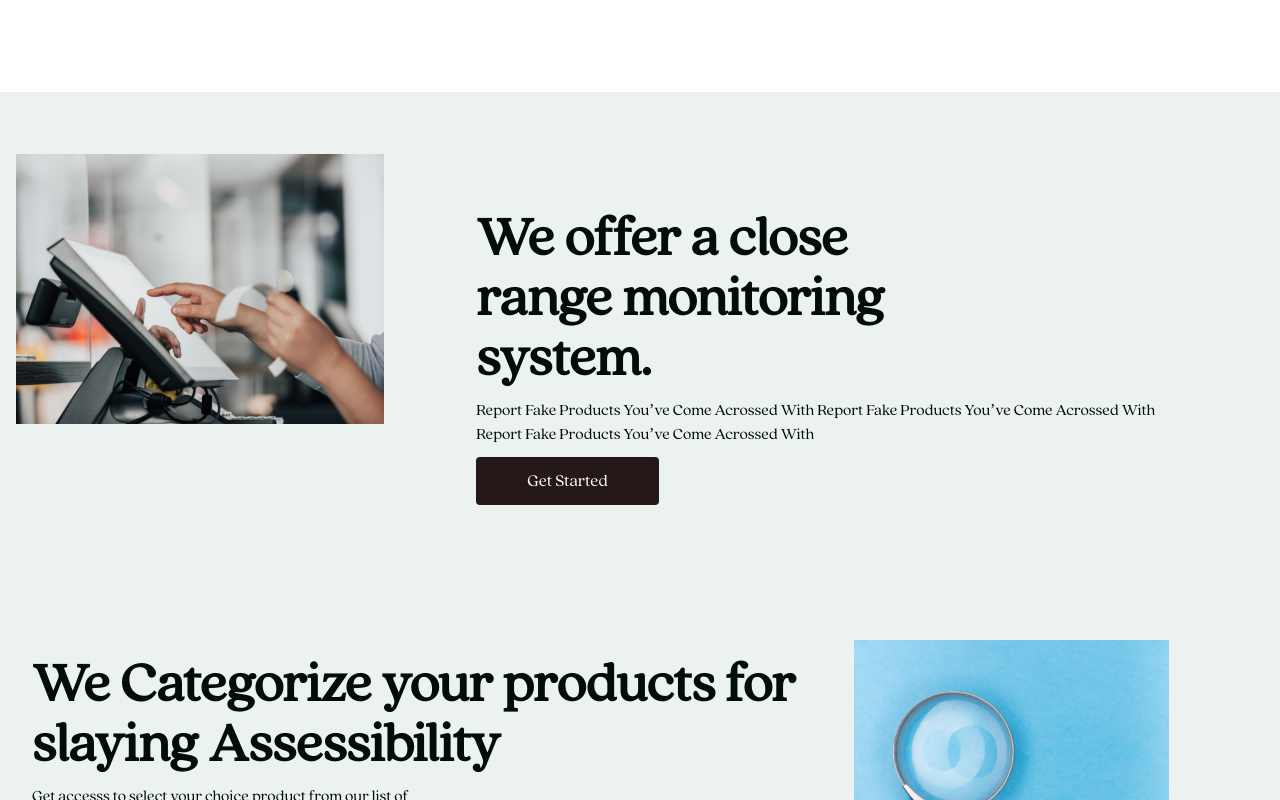
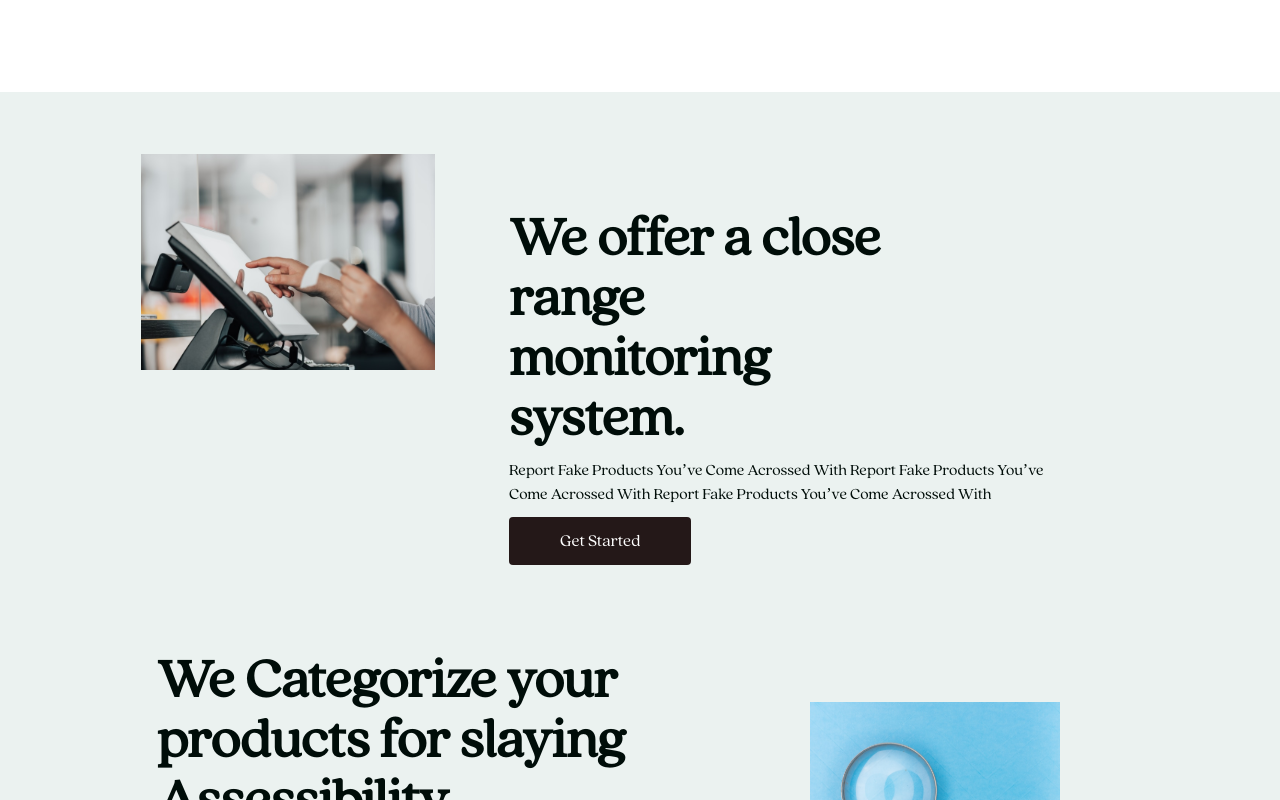
Before and after one commit to Verify-App-TUTN/VerifyProduct, a React (Create React App) app in the folder steps/: page / in a window 1280 px wide. Shown: the part 1220-2020 px from the top of the page. Built offline with nearby package versions, Linux system fonts and the light colour scheme.

Commit message:
done fixing issus

```diff
--- a/steps/src/components/Landing.jsx
+++ b/steps/src/components/Landing.jsx
@@ -91,8 +91,10 @@ const Landing = () => {
           </div>
         </div>
       </Section>
+      <Div>
         <Section>
-        <div className="colored-bg">
+          <div className="container">
+            <div>
               <div id="offers">
                 <div>
                   <img src={Image2} alt="" className="image-2" />
@@ -103,14 +105,14 @@ const Landing = () => {
                   </h1>
                   <p className="text">
                     Report Fake Products You’ve Come Acrossed With Report Fake
-                Products You’ve Come Acrossed With Report Fake Products You’ve
-                Come Acrossed With
+                    Products You’ve Come Acrossed With Report Fake Products
+                    You’ve Come Acrossed With
                   </p>
                   <button className="btn">Get Started</button>
                 </div>
               </div>
             </div>
-        <div className="colored-bg">
+            <div>
               <div id="category">
                 <div className="left">
                   <p className="heading">
@@ -127,13 +129,19 @@ const Landing = () => {
                 </div>
               </div>
             </div>
+          </div>
         </Section>
+      </Div>
     </>
   );
 };
 
 export default Landing;
-
+const Div = styled.main`
+  background: rgba(156, 191, 182, 0.2);
+  opacity: 1;
+  padding: 2rem 1rem;
+`;
 const Section = styled.main`
   .section {
     margin: 1rem 0;
@@ -279,12 +287,6 @@ const Section = styled.main`
     font-weight: 400;
     font-size: 16px;
     line-height: 24px;
-  }
-
-  .colored-bg {
-    background: rgba(156, 191, 182, 0.2);
-    opacity: 1;
-    padding: 2rem 1rem;
   }
   .wLg {
     width: 100%;
```
Lines whose indentation alone changed are shown as unchanged.
